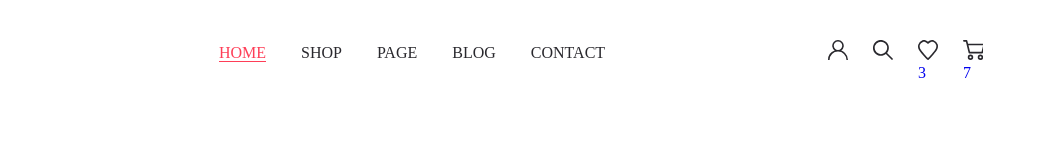
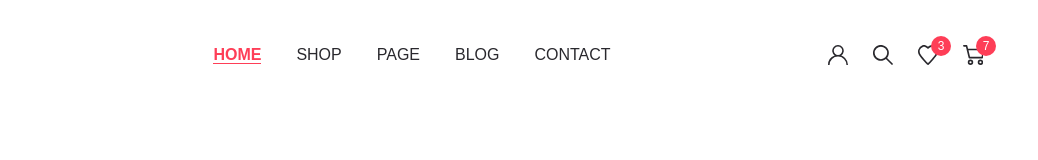
Before and after one commit to viktor-radchenko/marcho-store, a website: page app/index.html in a window 1280 px wide. Shown: the full height of the page, 242-1280 px from the left. Drawn offline with nearby package versions, Linux system fonts and the light colour scheme; files that its build step writes are made by us from their sources.

Commit message:
added fonts and nav styling

```diff
--- a/app/index.html
+++ b/app/index.html
@@ -42,10 +42,10 @@
           <a class="user-nav__link user-nav__link--user" href="#"></a>
           <a class="user-nav__link user-nav__link--search" href="#"></a>
           <a class="user-nav__link user-nav__link--like" href="#">
-            <div class="user-nav__num">3</div>
+            <span class="user-nav__num">3</span>
           </a>
           <a class="user-nav__link user-nav__link--cart" href="#">
-            <div class="user-nav__num">7</div>
+            <span class="user-nav__num">7</span>
           </a>
         </div>
 
--- a/app/scss/_fonts.scss
+++ b/app/scss/_fonts.scss
@@ -0,0 +1,39 @@
+@font-face {
+  font-family: 'Quicksand-Regular', sans-serif;
+  font-weight: 400;
+  font-style: normal;
+  src: local('Quicksand-Regular'),
+    url('../fonts/Quicksand-Regular.woff2') format('woff2'),
+    url('../fonts/Quicksand-Regular.woff') format('woff');
+  font-display: swap;
+}
+
+@font-face {
+  font-family: 'Quicksand-Medium', sans-serif;
+  font-weight: 500;
+  font-style: normal;
+  src: local('Quicksand-Medium'),
+    url('../fonts/Quicksand-Medium.woff2') format('woff2'),
+    url('../fonts/Quicksand-Medium.woff') format('woff');
+  font-display: swap;
+}
+
+@font-face {
+  font-family: 'Roboto-Regular', sans-serif;
+  font-weight: 400;
+  font-style: normal;
+  src: local('Roboto-Regular'),
+    url('../fonts/Roboto-Regular.woff2') format('woff2'),
+    url('../fonts/Roboto-Regular.woff') format('woff');
+  font-display: swap;
+}
+
+@font-face {
+  font-family: 'Roboto-Bold', sans-serif;
+  font-weight: 700;
+  font-style: normal;
+  src: local('Roboto-Bold'),
+    url('../fonts/Roboto-Bold.woff2') format('woff2'),
+    url('../fonts/Roboto-Bold.woff') format('woff');
+  font-display: swap;
+}
--- a/app/scss/_global.scss
+++ b/app/scss/_global.scss
@@ -1,4 +1,5 @@
 body {
+  @extend %quicksand-500;
   font-size: 16px;
   line-height: 1.65;
   color: $default;
--- a/app/scss/_vars.scss
+++ b/app/scss/_vars.scss
@@ -1,3 +1,23 @@
 $default: #8d8d8d;
 $accent: #fe3e57;
 $title: #29282d;
+
+%quicksand-400 {
+  font-family: 'Quicksand-Regular', sans-serif;
+  font-weight: 400;
+}
+
+%quicksand-500 {
+  font-family: 'Quicksand-Medium', sans-serif;
+  font-weight: 500;
+}
+
+%roboto-400 {
+  font-family: 'Roboto-Regular', sans-serif;
+  font-weight: 400;
+}
+
+%roboto-700 {
+  font-family: 'Roboto-Medium', sans-serif;
+  font-weight: 700;
+}
--- a/app/scss/style.scss
+++ b/app/scss/style.scss
@@ -9,6 +9,7 @@
   &__inner {
     display: flex;
     justify-content: space-between;
+    align-items: center;
   }
 }
 
@@ -18,21 +19,24 @@
   }
 
   &__list-item + .menu__list-item {
-    margin-left: 35px;
+    padding-left: 35px;
   }
 
   &__link {
+    @extend %roboto-400;
     text-transform: uppercase;
     color: $title;
     transition: all 0.3s;
 
     &:hover {
       color: $accent;
+      text-shadow: 0 -0.1px $accent;
       border-bottom: 1px solid $accent;
     }
   }
 
   &__link--active {
+    @extend %roboto-700;
     color: $accent;
     border-bottom: 1px solid $accent;
   }
@@ -41,29 +45,50 @@
 .user-nav {
   display: flex;
 
-  &__link::before {
+  &__link {
+    position: relative;
+
+
+    &::before {
       content: "";
       display: block;
       width: 20px;
       height: 20px;
     }
 
-  &__link--user::before {
+    &--user::before {
       background-image: url("../images/icons/user.svg");
     }
-  &__link--search::before {
+    &--search::before {
       background-image: url("../images/icons/search.svg");
     }
-  &__link--like::before {
+    &--like::before {
       background-image: url("../images/icons/heart.svg");
     }
-  &__link--cart::before {
+    &--cart::before {
       background-image: url("../images/icons/cart.svg");
+      background-size: contain;
     }
+  }
+
 
   &__link + .user-nav__link {
     margin-left: 25px;
   }
+
+  &__num {
+    position: absolute;
+    top: -9px;
+    right: -13px;
+    height: 20px;
+    width: 20px;
+    border-radius: 50%;
+    background-color: $accent;
+    font-size: 12px;
+    line-height: 20px;
+    text-align: center;
+    color: #fff;
+  }
 }
 
 @import "media";
```
Also changed, not shown: app/fonts/Quicksand-Medium.woff (added), app/fonts/Quicksand-Medium.woff2 (added), app/fonts/Quicksand-Regular.woff (added), app/fonts/Quicksand-Regular.woff2 (added), app/fonts/Roboto-Bold.woff (added), app/fonts/Roboto-Bold.woff2 (added), app/fonts/Roboto-Regular.woff (added), app/fonts/Roboto-Regular.woff2 (added). Lines whose indentation alone changed are shown as unchanged.
